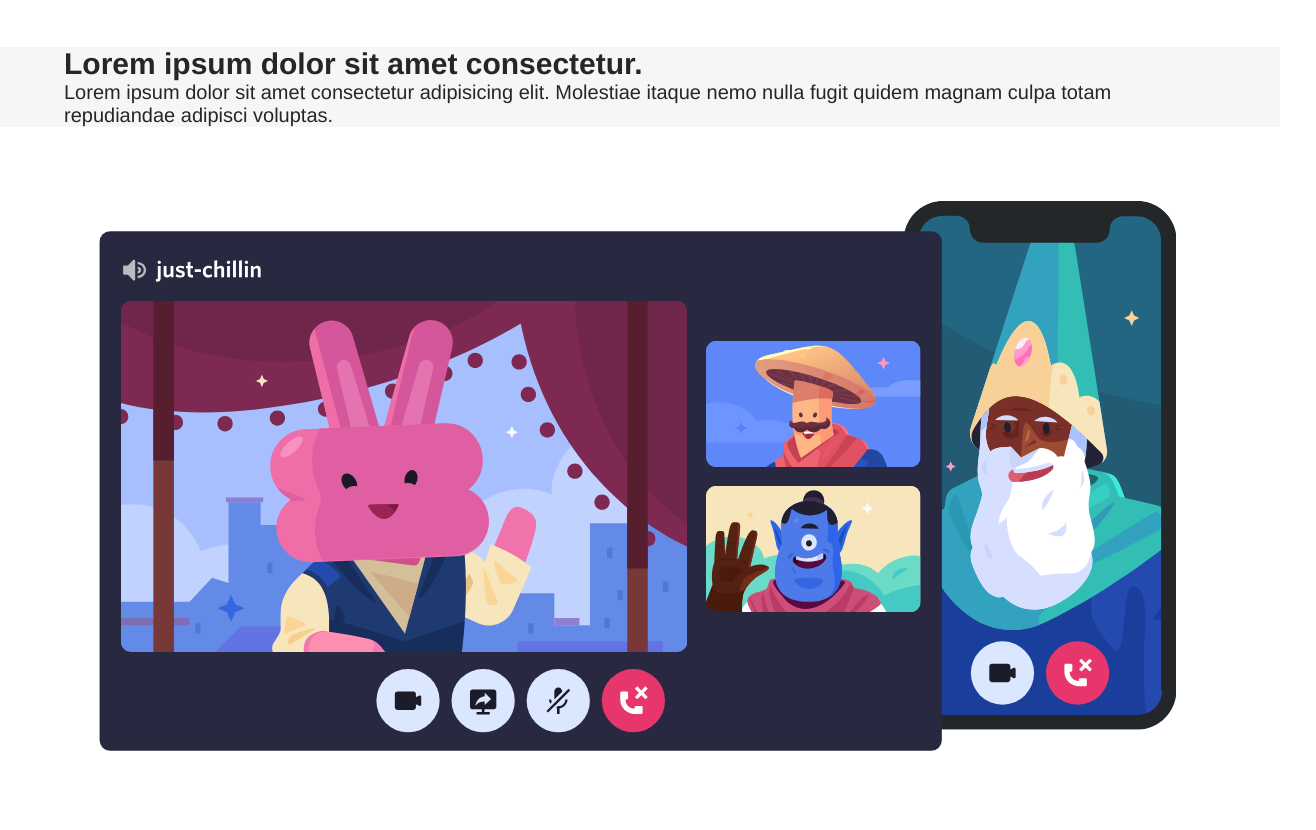
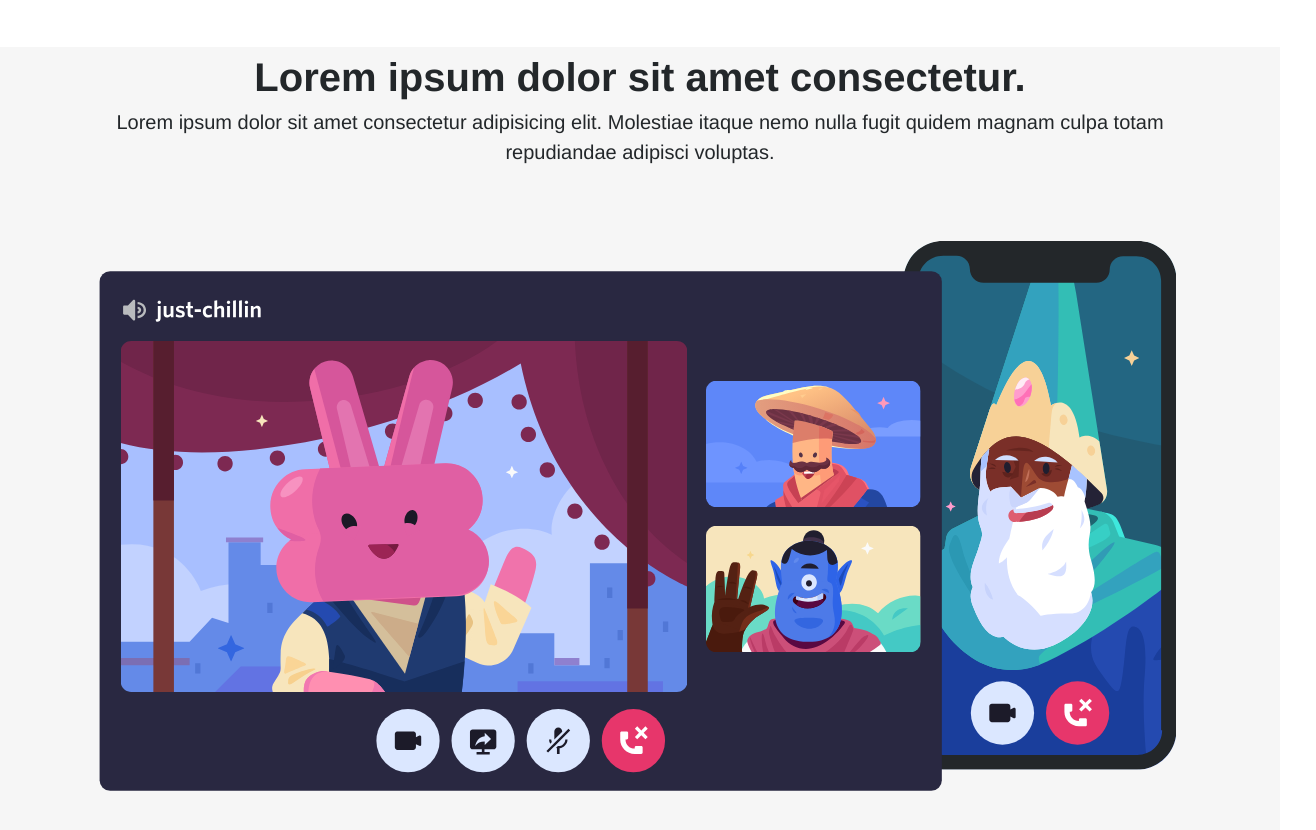
Before and after one commit to AlbertoCiuf/htmlcss-discord, a plain HTML site: page index.html in a window 1280 px wide. Shown: the part 2317-3147 px from the top of the page, 1316 px wide, since content can reach past the window. Drawn offline with Linux system fonts and the light colour scheme.

Commit message:
fix section 4

```diff
--- a/css/style.css
+++ b/css/style.css
@@ -155,10 +155,18 @@ section.main-content img#mage-voice-connected {
   line-height: 1.5em;
 }
 
-.main-content .section-top, .main-content .section-bottom {
-  text-align: center;
-}
+
 
 #big-videocall {
   width: 100%;
+  float: none;
 }
+
+.box .main-content.bottom h2, .box .main-content.bottom p {
+  text-align: center;
+  line-height: 1.5em;
+}
+
+.box .main-content.bottom h2 {
+  font-size: 40px;
+}
--- a/index.html
+++ b/index.html
@@ -105,7 +105,7 @@
         </div>
         <!-- sezione 4 più grande -->
         <div class="box">
-          <section class="main-content container">
+          <section class="main-content container bottom">
             <!-- sez4 top -->
               <h2>
                 Lorem ipsum dolor sit amet consectetur.
```
